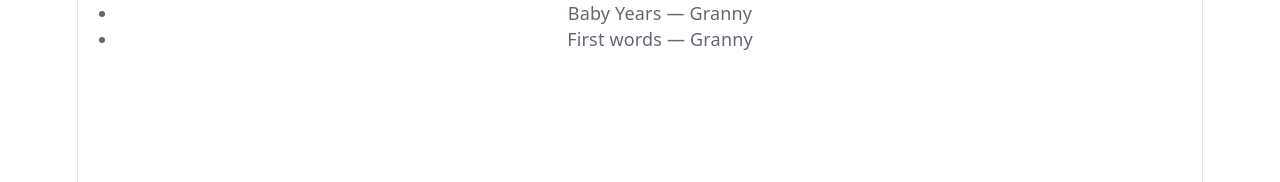
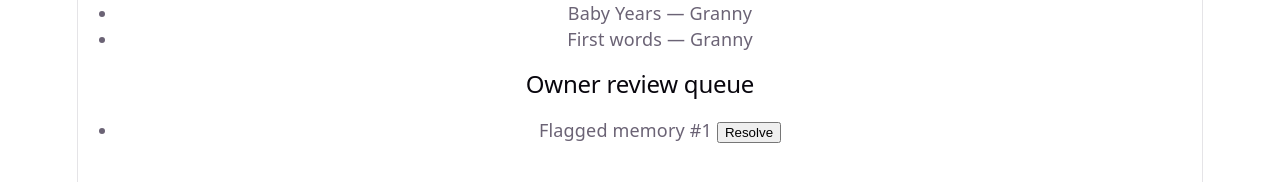
Before and after one commit to peterjokumsen/memorywell, a React (Vite) app in the folder web/: page / in a window 1280 px wide. Shown: the part 396-578 px from the top of the page. Built offline with nearby package versions, Linux system fonts and the light colour scheme; no server answers.

Commit message:
Phase 5 step 8: owner review queue

```diff
--- a/web/src/App.tsx
+++ b/web/src/App.tsx
@@ -2,6 +2,7 @@ import { AliasCadence } from "./components/AliasCadence";
 import { Capture } from "./components/Capture";
 import { Chat } from "./components/Chat";
 import { InviteClaim } from "./components/InviteClaim";
+import { ReviewQueue } from "./components/ReviewQueue";
 import { Timeline } from "./components/Timeline";
 import "./App.css";
 
@@ -14,6 +15,7 @@ function App() {
       <Chat />
       <Capture />
       <Timeline />
+      <ReviewQueue />
     </main>
   );
 }
--- /dev/null
+++ b/web/src/components/ReviewQueue.tsx
@@ -0,0 +1,22 @@
+import { useState } from "react";
+
+export function ReviewQueue() {
+  const [items, setItems] = useState(["Flagged memory #1"]);
+
+  function resolve(index: number) {
+    setItems((prev) => prev.filter((_, i) => i !== index));
+  }
+
+  return (
+    <div>
+      <h2>Owner review queue</h2>
+      <ul>
+        {items.map((item, i) => (
+          <li key={i}>
+            {item} <button onClick={() => resolve(i)}>Resolve</button>
+          </li>
+        ))}
+      </ul>
+    </div>
+  );
+}
```
Also changed, not shown: 1 other file (tests, documents, lock files or other folders).
